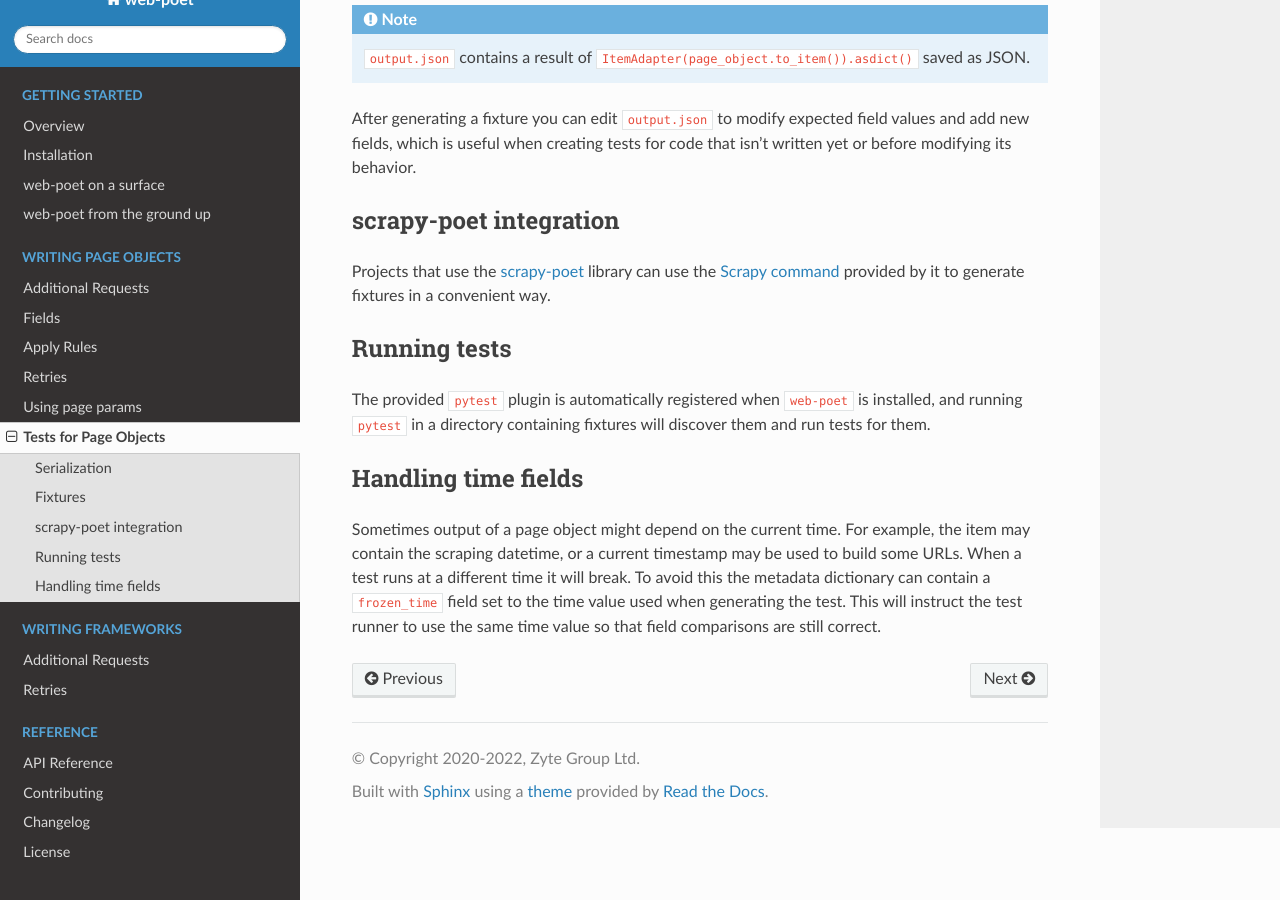
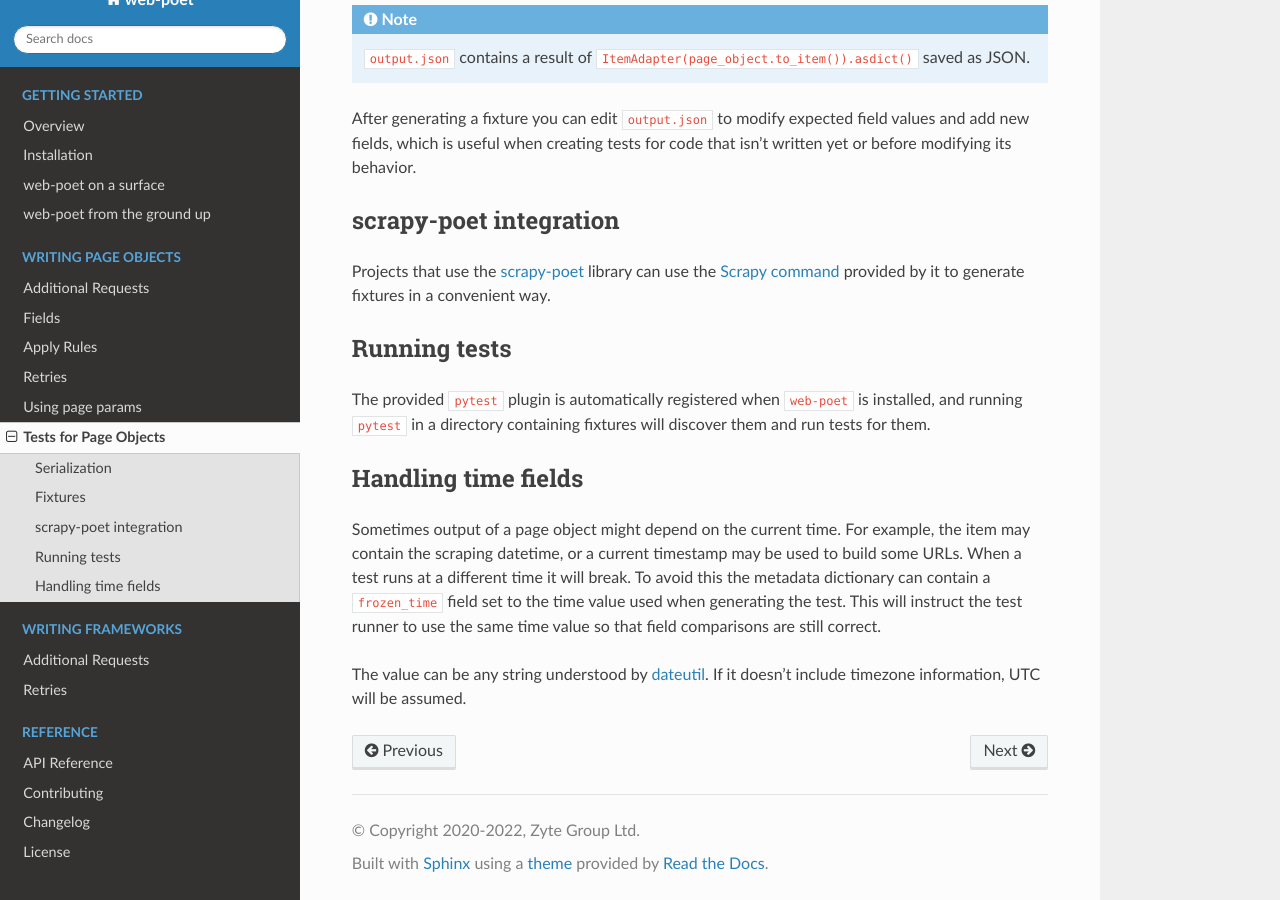
Before and after one commit to scrapinghub/web-poet, a Sphinx documentation site: the page built from docs/page-objects/testing.rst, in a window 1280 px wide and 900 px high, scrolled down 1541 px. Built offline with Sphinx 7.4.7 and the Read the Docs theme 2.0.0, drawn with Linux system fonts in a browser that asks for light colours.

Commit message:
Document the frozen_time format.

```diff
--- a/docs/page-objects/testing.rst
+++ b/docs/page-objects/testing.rst
@@ -109,3 +109,8 @@ be used to build some URLs. When a test runs at a different time it will break.
 To avoid this the metadata dictionary can contain a ``frozen_time`` field set
 to the time value used when generating the test. This will instruct the test
 runner to use the same time value so that field comparisons are still correct.
+
+The value can be any string understood by `dateutil`_. If it doesn't include
+timezone information, UTC will be assumed.
+
+.. _dateutil: https://github.com/dateutil/dateutil
```
